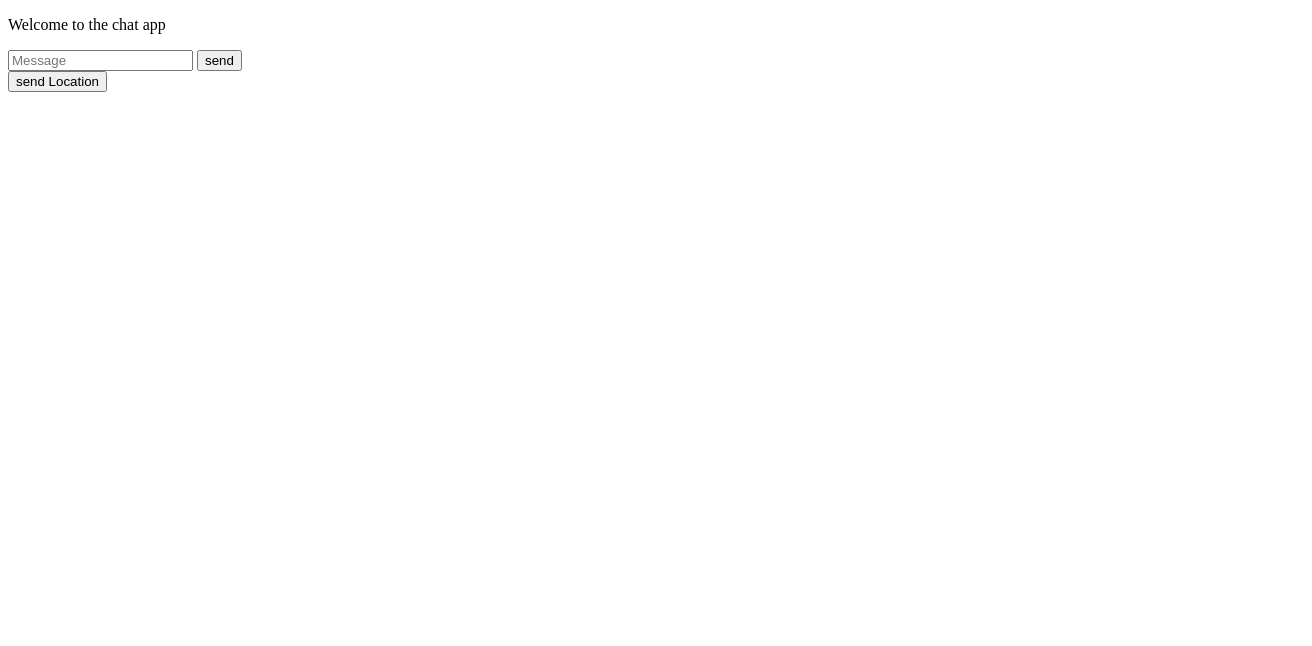
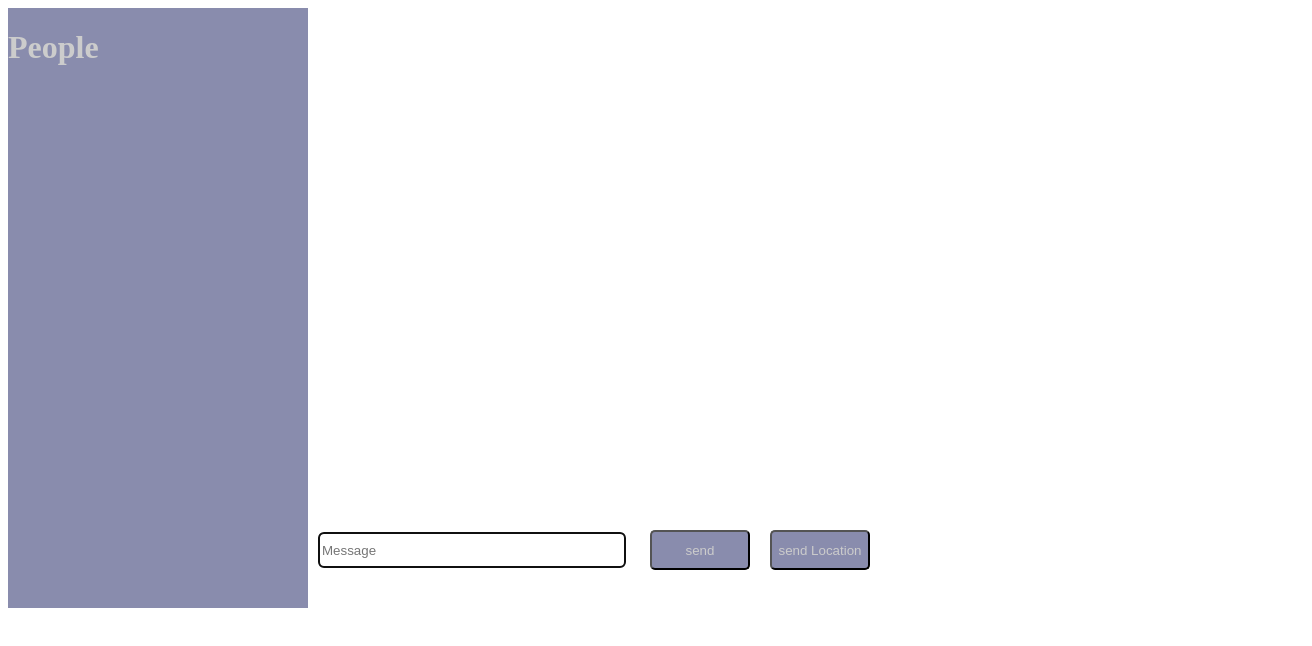
Before and after one commit to MartinaMF/chat-app, a website: page public/index.html in a window 1280 px wide. Shown: the whole page, 1312 px wide, since content can reach past the window. Drawn offline with nearby package versions, Linux system fonts and the light colour scheme; no server answers.

Commit message:
adding style

```diff
--- /dev/null
+++ b/public/css/style.css
@@ -0,0 +1,41 @@
+*{
+  color:#ccc;
+}
+#messages{
+  width: 100%;
+  height: 80%;
+}
+button {
+    background: 767aa0db;
+    background-color: #767aa0db;
+    width: 100px;
+    height: 40px;
+    margin: 10px;
+    border-radius: 5px;
+}
+input[type="text"] {
+    width: 300px;
+    height: 30px;
+    margin: 10px;
+    border-radius: 5px;
+}
+.column1 , .column2{
+  height: 100%;
+}
+.column1{
+  background-color: #767aa0db;
+}
+.messageP {
+    font-weight: lighter;
+    font-size: 14px;
+    font-family: cursive;
+}
+.grid-container {
+  display: grid;
+  grid-template-columns: 300px auto;
+  height: 600px;
+}
+.chat_footer{
+  display:flex;
+  justify-content:flex;
+}
--- a/public/index.html
+++ b/public/index.html
@@ -3,16 +3,26 @@
 <html lang="en" dir="ltr">
   <head>
     <meta charset="utf-8">
+    <link rel="stylesheet" href="/css/style.css">
     <title></title>
   </head>
   <body>
-    <p>Welcome to the chat app</p>
-    <ol id="messages"></ol>
+    <div class="grid-container">
+      <div class="column1">
+        <h1>People</h1>
+        <div class="users"></div>
+      </div>
+      <div class="column2">
+    <ol id="messages" class="chat_messages"></ol>
+    <div class="chat_footer">
     <form id="message-form">
-      <input type="text" name="message" placeholder="Message"/>
+      <input type="text" name="message" placeholder="Message" autofocus autocomplete="off"/>
       <button>send</button>
     </form>
     <button id="send-location">send Location</button>
+    </div>
+    </div>
+    </div>
     <script src="/socket.io/socket.io.js">
     </script>
     <script src="/js/libs/jquery-3.3.1.min.js">
--- a/public/js/index.js
+++ b/public/js/index.js
@@ -7,7 +7,7 @@ socket.on('disconnect',function(){
 });
 socket.on('newMessage',function(message){
   console.log('new Message' + message.createdAt);
-  var messageList = `<li>${message.text}</li>`;
+  var messageList = `<li><p class="messageP">${message.text}</p></li>`;
   $('#messages').append(messageList);
 });
 socket.on('newLocationMessage',function(message){
@@ -24,11 +24,12 @@ socket.on('newLocationMessage',function(message){
 // });
 $('#message-form').on('submit',function(e){
   e.preventDefault();
+  var messageTextBox = $('[name=message]');
   socket.emit('createMessage',{
     from : 'User',
-    text: $('[name=message]').val()
+    text: messageTextBox.val()
   },function(){
-
+    messageTextBox.val('');
   });
 });
 var locationButton = $('#send-location');
@@ -36,13 +37,17 @@ locationButton.on('click',function(){
   if(!navigator.geolocation){
     return alert('geolocation is not supported in your browser');
   }
+  locationButton.attr('disabled','disabled').text('sending location...');
+
   navigator.geolocation.getCurrentPosition(function(position){
+    locationButton.removeAttr('disabled').text('send location');
     socket.emit('createLocationMessage',{
       latitude:position.coords.latitude,
       longitude :position.coords.longitude
 
     })
   },function(){
+    locationButton.removeAttr('disabled').text('send location');
     alert('unable to fetch location')
   });
 });
```
